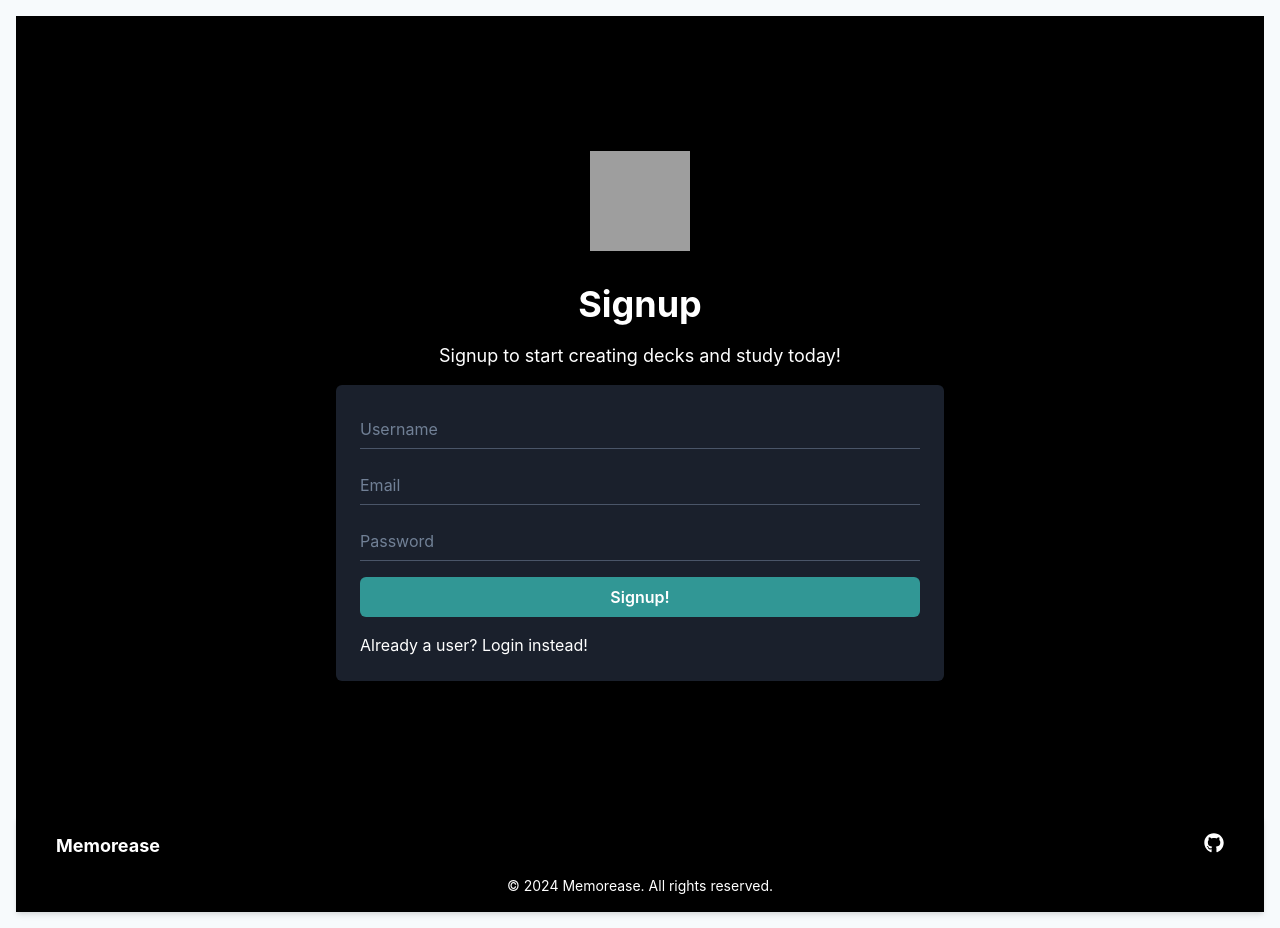
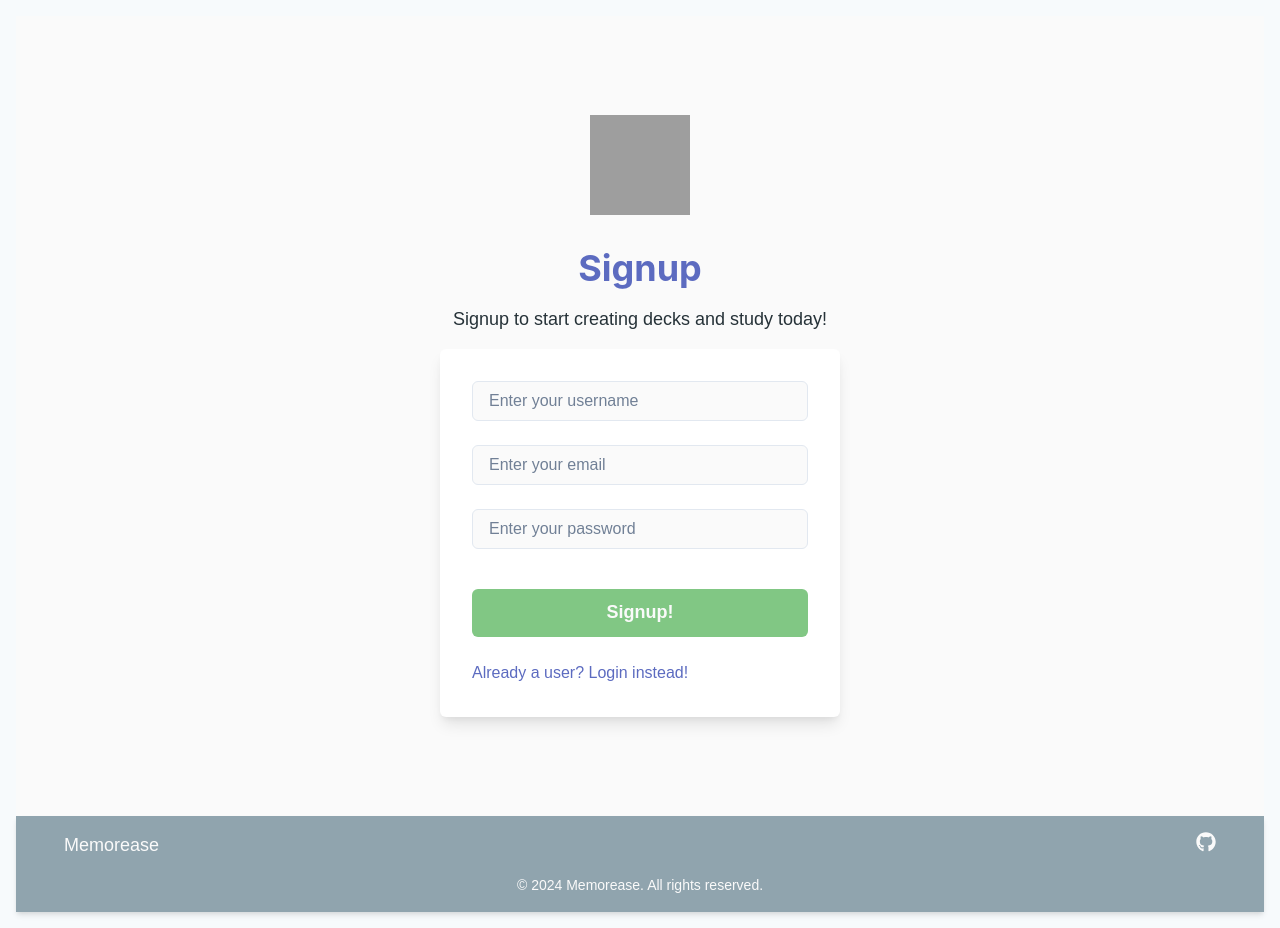
Before and after one commit to c-phelps/MemorEase, a React (Vite) app in the folder client/: page /signup in a window 1280 px wide. Built offline with nearby package versions, Linux system fonts and the light colour scheme; grey boxes are pictures that could not be loaded.

Commit message:
implementing color scheme

```diff
--- a/client/src/Theme.js
+++ b/client/src/Theme.js
@@ -22,9 +22,34 @@ const theme = extendTheme({
   },
   styles: {
     global: {
-      body: {
-        bg: 'background.500',
+      // Global styles for the entire app
+      'html, body': {
+        backgroundColor: 'background.500',
         color: 'text.500',
+        fontFamily: 'Arial, sans-serif',
+      },
+      a: {
+        color: 'primary.500',
+        _hover: {
+          textDecoration: 'underline',
+        },
+      },
+    },
+  },
+  components: {
+    Button: {
+      // Customizing Chakra's Button component
+      baseStyle: {
+        fontWeight: 'bold',
+      },
+      variants: {
+        solid: {
+          bg: 'accent.500',
+          color: 'background.500',
+          _hover: {
+            bg: 'primary.500',
+          },
+        },
       },
     },
   },
--- a/client/src/components/Flashcard.jsx
+++ b/client/src/components/Flashcard.jsx
@@ -9,7 +9,7 @@ const Flashcard = ({question, answer}) => {
         border="1px solid"
         borderColor="secondary.500"
         borderRadius="md"
-        p={4}
+        p={6}
         color="text.500"
         boxShadow="md"
         maxW="400px"
--- a/client/src/components/Footer.jsx
+++ b/client/src/components/Footer.jsx
@@ -4,24 +4,37 @@ import { FaGithub } from "react-icons/fa";
 const Footer = () => {
   return (
     <Box
-      bg= "black"
-      color="white"
-      bottom={0}
-      width="100%"
+      as="footer"
+      bg="secondary.500"
+      color="background.500"
       py={4}
+      px={8}
+      mt="auto"
       boxShadow="md"
     >
-      <Flex maxW="1200px" mx="auto" justify="space-between" align="center" flexWrap="wrap" px={4}>
-        <Text fontSize="lg" fontWeight="bold">
+      <Flex
+        maxW="1200px"
+        mx="auto"
+        justify="space-between"
+        align="center"
+        flexWrap="wrap"
+        px={4}
+      >
+        <Text fontSize="lg" color="background.500">
           Memorease
         </Text>
-        <Stack direction="row" spacing={4} align="center">
-          <Link href="https://github.com/c-phelps/MemorEase" isExternal color="white">
+        <Stack direction="row" spacing={4}>
+          <Link
+            href="https://github.com/c-phelps/MemorEase"
+            isExternal
+            color="background.500"
+            _hover={{ color: 'accent.500' }}
+          >
             <Icon as={FaGithub} boxSize={5} />
           </Link>
         </Stack>
       </Flex>
-      <Text textAlign="center" mt={4} fontSize="sm">
+      <Text textAlign="center" mt={4} fontSize="sm" color="background.500">
         © {new Date().getFullYear()} Memorease. All rights reserved.
       </Text>
     </Box>
--- a/client/src/components/navbar.jsx
+++ b/client/src/components/navbar.jsx
@@ -20,7 +20,7 @@ const Navbar = () => {
   };
 
   return (
-    <Box bg="scondary.500" color="text.500" p={3}>
+    <Box bg="primary.500" color="background.500" py={4} px={8} shadow="md">
       <Flex align="center" maxW="1200px" mx="auto">
         <nav className="navbar">
           <div className="navbar-logo">
@@ -31,15 +31,21 @@ const Navbar = () => {
           </div>
           <Spacer />
 
-          <div className={`navbar-links ${isOpen ? "open" : ""}`}>
+          <div className={`navbar-links ${isOpen ? 'open' : ''}`}>
             <Flex gap={3}>
-              <Button colorScheme="blue" onClick={() => toggleMenu("/decks")}>
+              <Button
+                onClick={() => toggleMenu('/decks')}
+              >
                 Browse Decks
               </Button>
-              <Button colorScheme="blue" onClick={() => toggleMenu("/collection")}>
+              <Button
+                onClick={() => toggleMenu('/collection')}
+              >
                 My Collection
               </Button>
-              <Button colorScheme="blue" onClick={() => logoutUser("/")}>
+              <Button
+                onClick={() => logoutUser('/')}
+              >
                 Log Out
               </Button>
             </Flex>
--- a/client/src/pages/Collection.jsx
+++ b/client/src/pages/Collection.jsx
@@ -52,7 +52,16 @@ const Collection = () => {
 
   const decksByUser = data?.userByID.decks || [];
   return (
-    <Box width="100%" px={4} minH="100vh">
+    <Box
+      bg="background.500"
+      border="1px solid"
+      borderColor="secondary.500"
+      borderRadius="md"
+      p={6}
+      color="text.500"
+      boxShadow="md"
+      maxW="400px"
+    >
       <Box width="100%" id="flexHeader">
         <Flex align="center" width="100%">
           <Heading size="lg" mx="auto" textAlign="center">
--- a/client/src/pages/Decks.jsx
+++ b/client/src/pages/Decks.jsx
@@ -27,11 +27,28 @@ const Decks = () => {
   const decksByTopic = data?.deckByTopic || [];
 
   return (
-    <Box width="100%" px={4} minH="100vh">
-      <Heading size="lg" mx="auto" textAlign="left">
+    <Box
+      bg="background.500" // Soft White background color
+      color="text.500" // Gunmetal text color for general text
+      minH="100vh"
+      py={12}
+      px={6}
+    >
+      <Heading
+        size="lg"
+        mx="auto"
+        color="primary.500"
+        textAlign="center"
+      >
         Select a topic to study!
       </Heading>
-      <Select placeholder="Select a topic to study" onChange={handleChange} name="topic" mb={4}>
+
+      <Select
+        placeholder="Select a topic to study"
+        onChange={handleChange}
+        name="topic"
+        mb={4}
+      >
         {arrTopics.map((topic, index) => (
           <option key={index} value={topic}>
             {topic}
@@ -47,12 +64,13 @@ const Decks = () => {
           Decks:
         </Heading>
 
+
         <Flex justify="start">
           <Box p={2}>
             <UnorderedList styleType="none">
               {decksByTopic.map((deck) => (
                 <ListItem mb={2} key={deck._id}>
-                  <Button as={Link} to={`/decks/${deck._id}`} width="full">
+                  <Button as={Link} to={`/decks/${deck._id}`} width="full" >
                     {deck.deckname}
                   </Button>
                 </ListItem>
--- a/client/src/pages/Login.jsx
+++ b/client/src/pages/Login.jsx
@@ -36,39 +36,68 @@ function Login(props) {
   };
 
   return (
-    <Box bg="black" color="white" minH="100vh" display="flex" alignItems="center">
+    <Box
+      bg="background.500" // Soft White background color
+      color="text.500" // Gunmetal text color for general text
+      minH="100vh"
+      py={12}
+      px={6}
+      display="flex"
+      alignItems="center"
+      justifyContent="center"
+    >
       <Container maxW="container.sm" centerContent>
         <Image src="/logo.png" alt="Logo" boxSize="100px" mb={8} />
-        <Heading as="h2" size="xl" mb={4}>
+        <Heading
+          as="h2"
+          size="xl"
+          mb={4}
+          color="primary.500"
+          textAlign="center"
+        >
           Login
         </Heading>
         <Text fontSize="lg" mb={4}>
           Login to manage your decks and start studying!
         </Text>
-        <Box bg="gray.800" p={6} borderRadius="md" boxShadow="lg" width="full">
+        <Box
+          bg="white"
+          p={8}
+          borderRadius="md"
+          shadow="lg"
+          maxW="400px"
+          w="full"
+        >
           <Stack spacing={4}>
             <Input
-              placeholder="Username"
+              placeholder="Enter your username"
               name="username"
               type="text"
               value={formState.username}
               onChange={handleChange}
-              variant="flushed"
-              borderColor="gray.600"
-              color="white"
+              focusBorderColor="accent.500"
+              bg="background.500"
             />
             <Input
-              placeholder="Password"
+              placeholder="Enter your password"
               name="password"
               type="password"
               value={formState.password}
               onChange={handleChange}
-              variant="flushed"
-              borderColor="gray.600"
-              color="white"
+              focusBorderColor="accent.500"
+              bg="background.500"
             />
-            {error && <Text color="red.500">The provided credentials are incorrect.</Text>}
-            <Button colorScheme="teal" onClick={handleFormSubmit} width="full">
+            {error && (
+              <Text color="red.500">
+                The provided credentials are incorrect.
+              </Text>
+            )}
+            <Button
+              colorScheme="accent"
+              size="lg"
+              onClick={handleFormSubmit}
+              width="full"
+            >
               Login
             </Button>
             <Link to="/signup">Don't have an account? Sign up here.</Link>
--- a/client/src/pages/Signup.jsx
+++ b/client/src/pages/Signup.jsx
@@ -37,44 +37,73 @@ const Signup = () => {
   };
 
   return (
-    <Box bg="black" color="white" minH="100vh" display="flex" alignItems="center">
+    <Box
+      bg="background.500" // Soft White background color
+      color="text.500" // Gunmetal text color for general text
+      minH="100vh"
+      py={12}
+      px={6}
+      display="flex"
+      alignItems="center"
+      justifyContent="center"
+    >
       <Container maxW="container.sm" centerContent>
-        <Image src="/path/to/logo.png" alt="Logo" boxSize="100px" mb={8} /> {/* example Logo as of now */}
-        <Heading as="h2" size="xl" mb={4}>
+        <Image src="/path/to/logo.png" alt="Logo" boxSize="100px" mb={8} />{' '}
+        {/* example Logo as of now */}
+        <Heading
+          as="h2"
+          size="xl"
+          mb={4}
+          color="primary.500"
+          textAlign="center"
+        >
           Signup
         </Heading>
         <Text fontSize="lg" mb={4}>
           Signup to start creating decks and study today!
         </Text>
-        <Box bg="gray.800" p={6} borderRadius="md" boxShadow="lg" width="full">
-          <Stack spacing={4}>
+        <Box
+          bg="white"
+          p={8}
+          borderRadius="md"
+          shadow="lg"
+          maxW="400px"
+          w="full"
+        >
+          <Stack spacing={6} align="stretch">
             <Input
-              placeholder="Username"
+              focusBorderColor="accent.500"
+              placeholder="Enter your username"
+              bg="background.500"
+              type="text"
               value={username}
               onChange={(e) => setUsername(e.target.value)}
-              variant="flushed"
-              borderColor="gray.600"
-              color="white"
             />
             <Input
-              placeholder="Email"
+              type="email"
+              focusBorderColor="accent.500"
+              placeholder="Enter your email"
+              bg="background.500"
               value={email}
               onChange={(e) => setEmail(e.target.value)}
-              variant="flushed"
-              borderColor="gray.600"
-              color="white"
             />
             <Input
               type="password"
-              placeholder="Password"
+              focusBorderColor="accent.500"
+              placeholder="Enter your password"
+              bg="background.500"
               value={password}
               onChange={(e) => setPassword(e.target.value)}
-              variant="flushed"
-              borderColor="gray.600"
-              color="white"
             />
             {error && <Text color="red.500">{error.message}</Text>}
-            <Button colorScheme="teal" onClick={handleSignup} width="50" isLoading={isLoading}>
+            <Button
+              colorScheme="accent"
+              size="lg"
+              mt={4}
+              onClick={handleSignup}
+              width="50"
+              isLoading={isLoading}
+            >
               Signup!
             </Button>
             <Link to="/login">Already a user? Login instead!</Link>
```
Also changed, not shown: client/src/components/CardModal.jsx (+13 -3 lines), client/src/components/Study.jsx (+36 -7 lines), client/src/pages/Home.jsx (+38 -12 lines).
